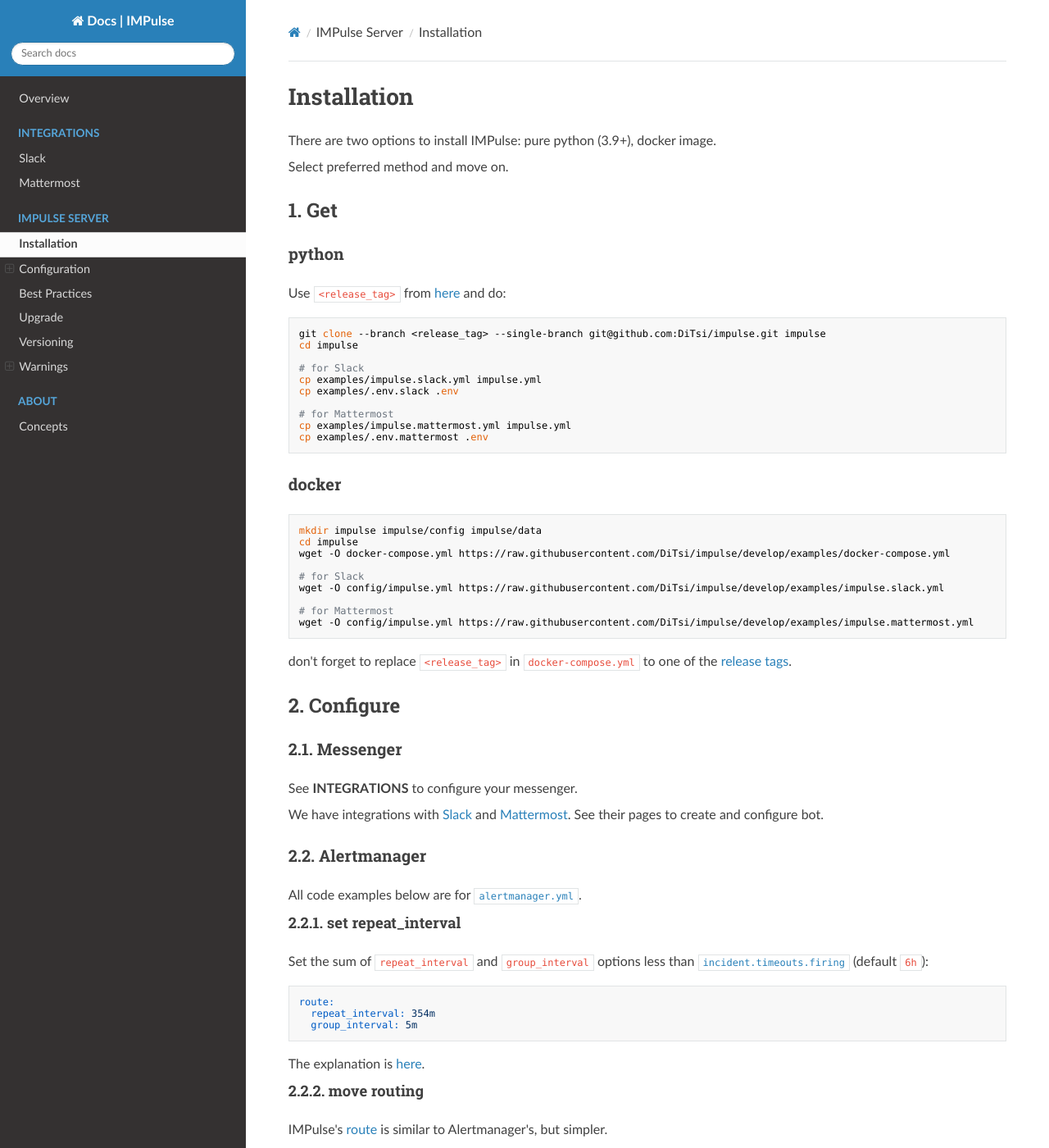
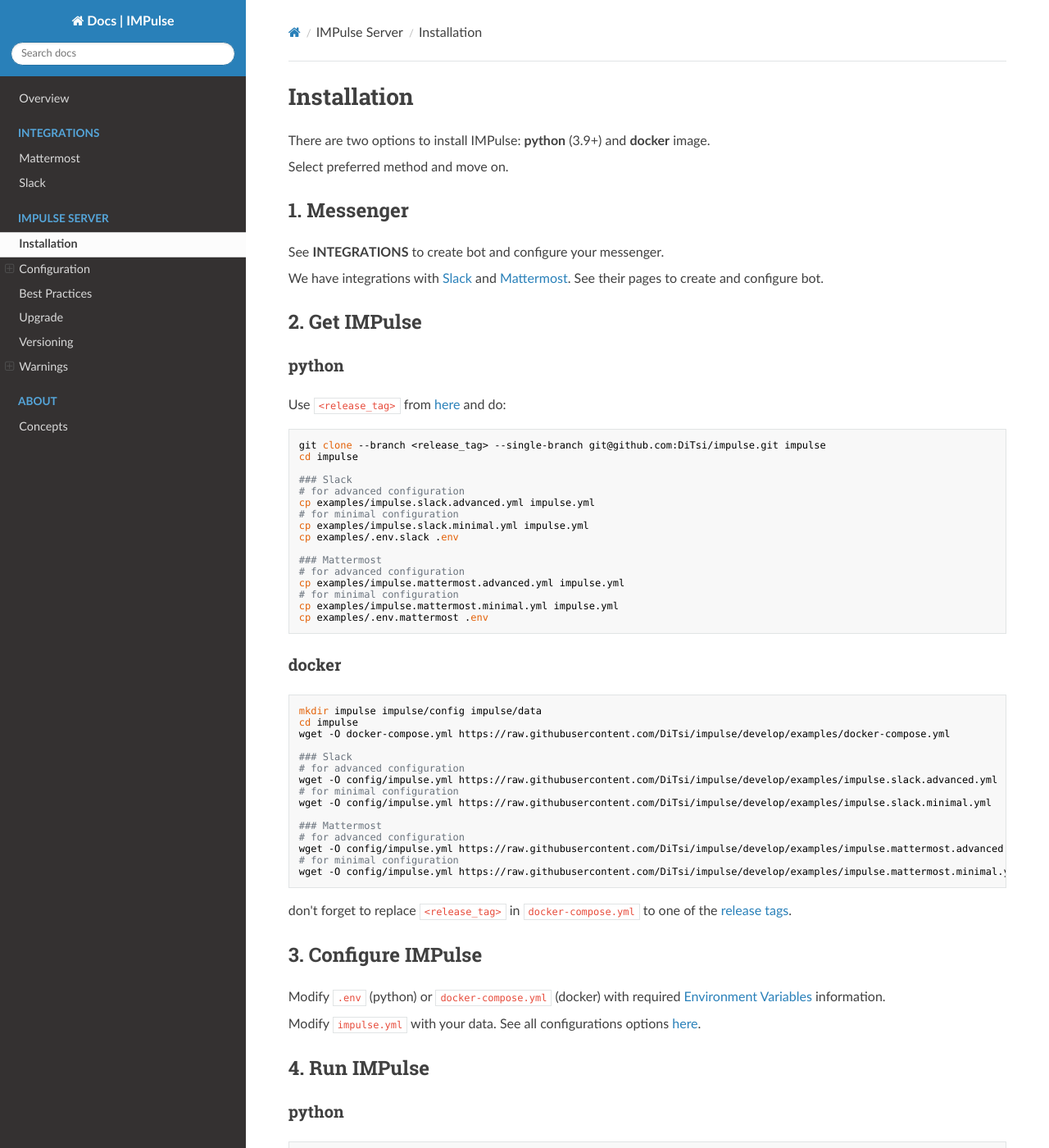
Before and after one commit to noErrdev/python-chatops-incident-mplatform, an MkDocs documentation site: the page built from docs/content/installation.md, in a window 1280 px wide and 1400 px high. Shown: the whole window at 82% size. Built offline with MkDocs 1.6.1, drawn with Linux system fonts in a browser that asks for light colours; nearby versions of some CDN libraries; some of the changed text lies outside the part shown.

Commit message:
Add minimal and advanced configuration examples

````diff
--- /dev/null
+++ b/docs/content/alertmanager.md
@@ -0,0 +1,35 @@
+# Alertmanager
+
+All code examples below are for [`alertmanager.yml`](https://prometheus.io/docs/alerting/latest/configuration/).
+
+## set repeat_interval
+
+Set the sum of `repeat_interval` and `group_interval` options less than [`incident.timeouts.firing`](https://github.com/DiTsi/impulse/blob/develop/examples/impulse.slack.minimal.yml) (default `6h`):
+```yaml
+route:
+  repeat_interval: 354m
+  group_interval: 5m
+```
+The explanation is [here](concepts.md#unknown).
+
+## move routing
+
+IMPulse's [route](config_file.md#route) is similar to Alertmanager's, but simpler.
+
+When using IMPulse as the only one incident manager, you can move full your Alertmanager's [`route`](https://prometheus.io/docs/alerting/latest/configuration/#route) block from `alertmanager.yml` to `impulse.yml`. Don't forget to remove all unused instructions and replcae all `receiver` instrustions with `chain` and `channel`. Fill it correctly.
+
+Details [here](config_file.md#route).
+
+## modify receiver
+
+Set IMPulse as default receiver:
+
+```yaml
+receivers:
+- name: 'impulse'
+  webhook_configs:
+  - url: 'http://<impulse_host>:<impulse_port>/'
+
+route:
+  receiver: 'impulse'
+```
--- a/docs/content/installation.md
+++ b/docs/content/installation.md
@@ -1,10 +1,16 @@
 # Installation
 
-There are two options to install IMPulse: pure python (3.9+), docker image.
+There are two options to install IMPulse: **python** (3.9+) and **docker** image.
 
 Select preferred method and move on.
 
-## 1. Get
+## 1. Messenger
+
+See **INTEGRATIONS** to create bot and configure your messenger.
+
+We have integrations with [Slack](slack.md) and [Mattermost](mattermost.md). See their pages to create and configure bot.
+
+## 2. Get IMPulse
 
 ### python
 
@@ -14,12 +20,18 @@ Use `<release_tag>` from [here](https://github.com/DiTsi/impulse/releases) and d
 git clone --branch <release_tag> --single-branch git@github.com:DiTsi/impulse.git impulse
 cd impulse
 
-# for Slack
-cp examples/impulse.slack.yml impulse.yml
+### Slack
+# for advanced configuration
+cp examples/impulse.slack.advanced.yml impulse.yml
+# for minimal configuration
+cp examples/impulse.slack.minimal.yml impulse.yml
 cp examples/.env.slack .env
 
-# for Mattermost
-cp examples/impulse.mattermost.yml impulse.yml
+### Mattermost
+# for advanced configuration
+cp examples/impulse.mattermost.advanced.yml impulse.yml
+# for minimal configuration
+cp examples/impulse.mattermost.minimal.yml impulse.yml
 cp examples/.env.mattermost .env
 ```
 
@@ -30,76 +42,41 @@ mkdir impulse impulse/config impulse/data
 cd impulse
 wget -O docker-compose.yml https://raw.githubusercontent.com/DiTsi/impulse/develop/examples/docker-compose.yml
 
-# for Slack
-wget -O config/impulse.yml https://raw.githubusercontent.com/DiTsi/impulse/develop/examples/impulse.slack.yml
+### Slack
+# for advanced configuration
+wget -O config/impulse.yml https://raw.githubusercontent.com/DiTsi/impulse/develop/examples/impulse.slack.advanced.yml
+# for minimal configuration
+wget -O config/impulse.yml https://raw.githubusercontent.com/DiTsi/impulse/develop/examples/impulse.slack.minimal.yml
 
-# for Mattermost
-wget -O config/impulse.yml https://raw.githubusercontent.com/DiTsi/impulse/develop/examples/impulse.mattermost.yml
+### Mattermost
+# for advanced configuration
+wget -O config/impulse.yml https://raw.githubusercontent.com/DiTsi/impulse/develop/examples/impulse.mattermost.advanced.yml
+# for minimal configuration
+wget -O config/impulse.yml https://raw.githubusercontent.com/DiTsi/impulse/develop/examples/impulse.mattermost.minimal.yml
 ```
 
 don't forget to replace `<release_tag>` in `docker-compose.yml` to one of the [release tags](https://github.com/DiTsi/impulse/releases).
 
-## 2. Configure
-
-### 2.1. Messenger
-
-See **INTEGRATIONS** to configure your messenger.
-
-We have integrations with [Slack](slack.md) and [Mattermost](mattermost.md). See their pages to create and configure bot.
-
-### 2.2. Alertmanager
-
-All code examples below are for [`alertmanager.yml`](https://prometheus.io/docs/alerting/latest/configuration/).
-
-#### 2.2.1. set repeat_interval
-
-
-Set the sum of `repeat_interval` and `group_interval` options less than [`incident.timeouts.firing`](https://github.com/DiTsi/impulse/blob/develop/examples/impulse.slack.yml) (default `6h`):
-```yaml
-route:
-  repeat_interval: 354m
-  group_interval: 5m
-```
-The explanation is [here](concepts.md#unknown).
-
-#### 2.2.2. move routing
-
-IMPulse's [route](config_file.md#route) is similar to Alertmanager's, but simpler.
-
-When using IMPulse as the only one incident manager, you can move full your Alertmanager's [`route`](https://prometheus.io/docs/alerting/latest/configuration/#route) block from `alertmanager.yml` to `impulse.yml`. Don't forget to remove all unused instructions and replcae all `receiver` instrustions with `chain` and `channel`. Fill it correctly.
-
-Details [here](config_file.md#route).
-
-#### 2.2.3. modify receiver
-
-Set IMPulse as default receiver:
-
-```yaml
-receivers:
-- name: 'impulse'
-  webhook_configs:
-  - url: 'http://<impulse_host>:<impulse_port>/'
-
-route:
-  receiver: 'impulse'
-```
-
-### 2.3. IMPulse
+## 3. Configure IMPulse
 
 Modify `.env` (python) or `docker-compose.yml` (docker) with required [Environment Variables](envs.md) information.
 
 Modify `impulse.yml` with your data. See all configurations options [here](config_file.md).
 
-## 3. Run
+## 4. Run IMPulse
 
-Run this way for **python** installation:
+### python
 
 ```bash
 gunicorn -w 1 -b 0.0.0.0:5000 wsgi:app
 ```
 
-or for **docker**:
+### docker
 
 ```bash
 docker-compose up -d
 ```
+
+## 5. Configure Alertmanger
+
+See [Alertmanager instruction](alertmanager.md)
--- a/docs/mkdocs.yml
+++ b/docs/mkdocs.yml
@@ -18,11 +18,12 @@ markdown_extensions:
 nav:
 - index.md
 - Integrations:
+  - mattermost.md
   - slack.md
-  - mattermost.md
 - IMPulse Server:
   - installation.md
   - Configuration:
+    - alertmanager.md
     - envs.md
     - config_file.md
     - config_examples.md
````
Also changed, not shown: docs/content/config_examples.md (+4 -33 lines), docs/content/index.md (+7 -9 lines), README.md, 7 other files.
